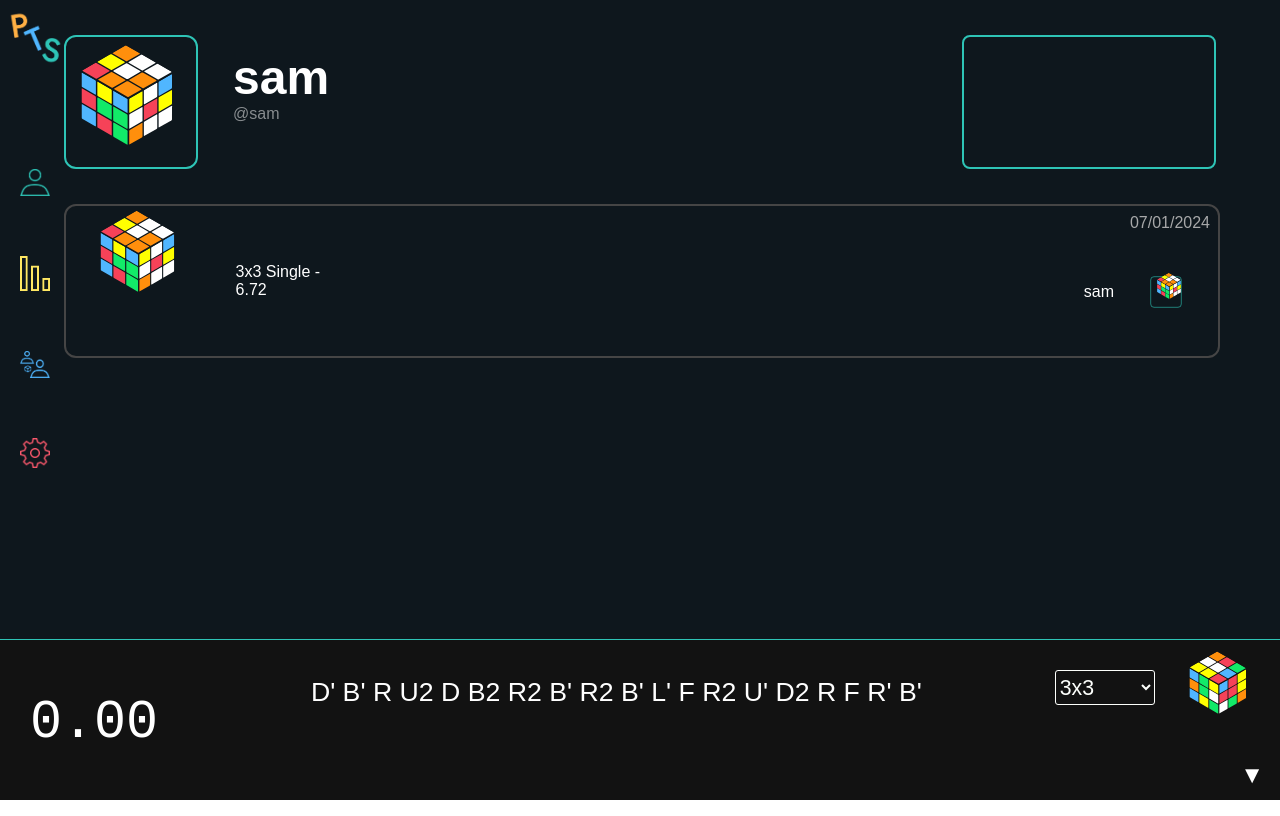
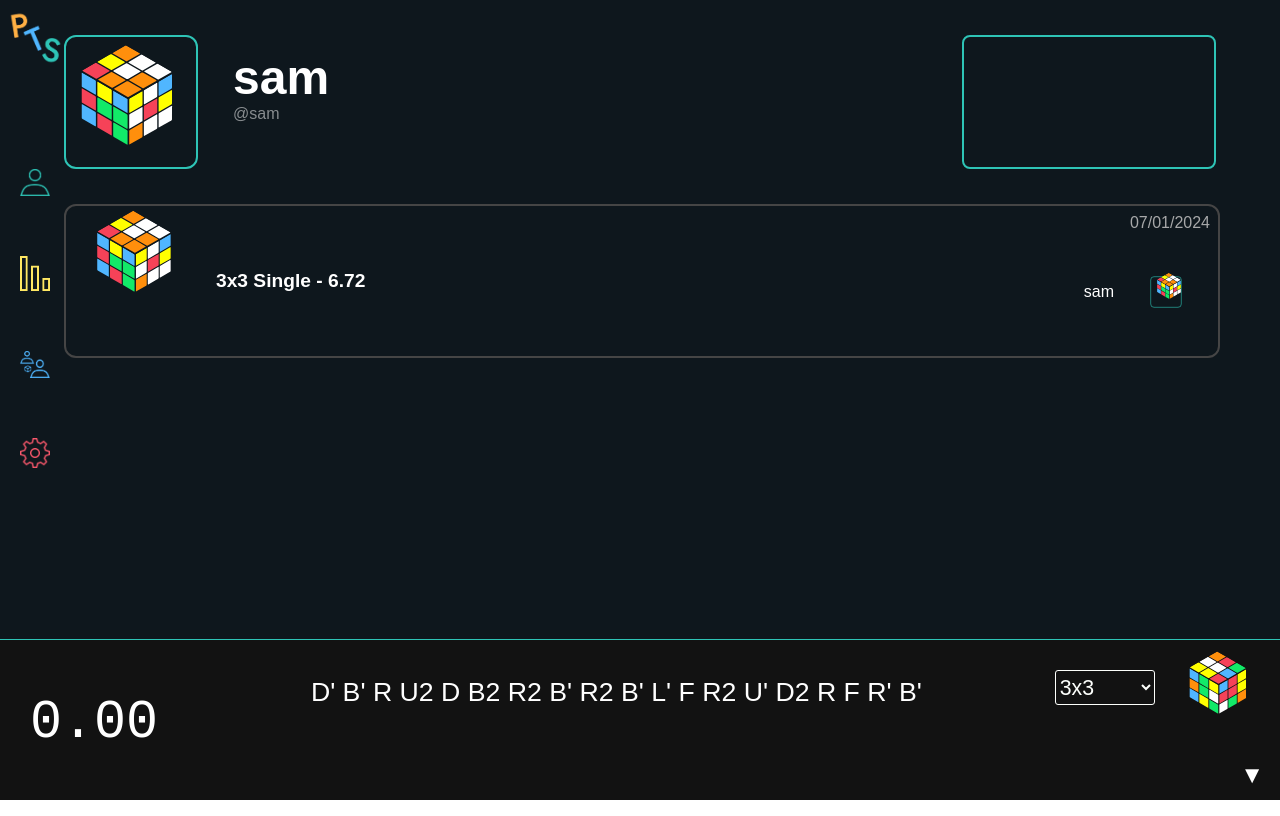
Before and after one commit to samdeaconprojects/peelthestickers, a React (Create React App) app: page /profile in a window 1280 px wide. Shown: the top 816 px of the page. Built offline with nearby package versions, Linux system fonts and the light colour scheme; a web font is replaced by a local one.

Commit message:
profile post text

```diff
--- a/src/components/Profile/Profile.css
+++ b/src/components/Profile/Profile.css
@@ -67,6 +67,12 @@
     align-items: center;
 }
 
+.titleText {
+    width: 100%;
+    font-size: larger;
+    font-weight: bold;
+}
+
 .postTitleCube {
     width: 75%;
     height: 75%;
```
